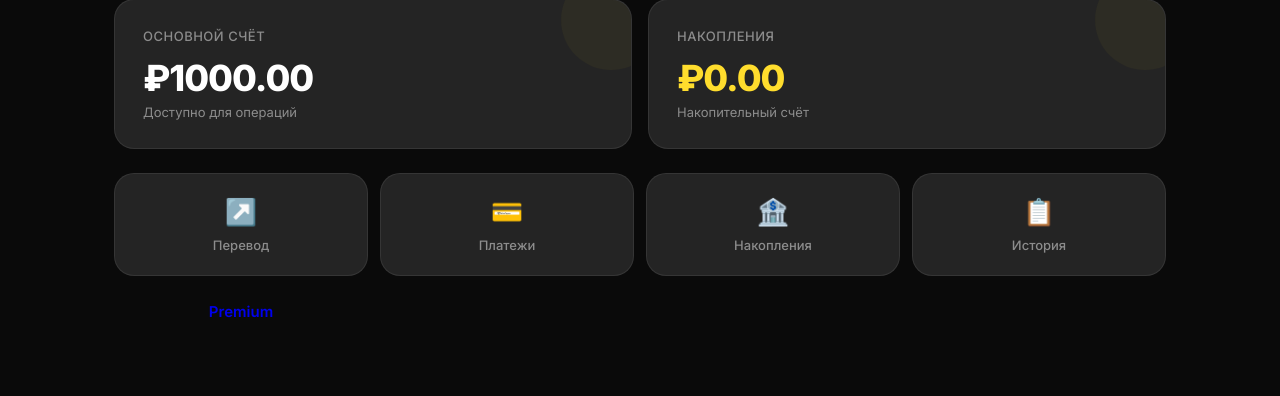
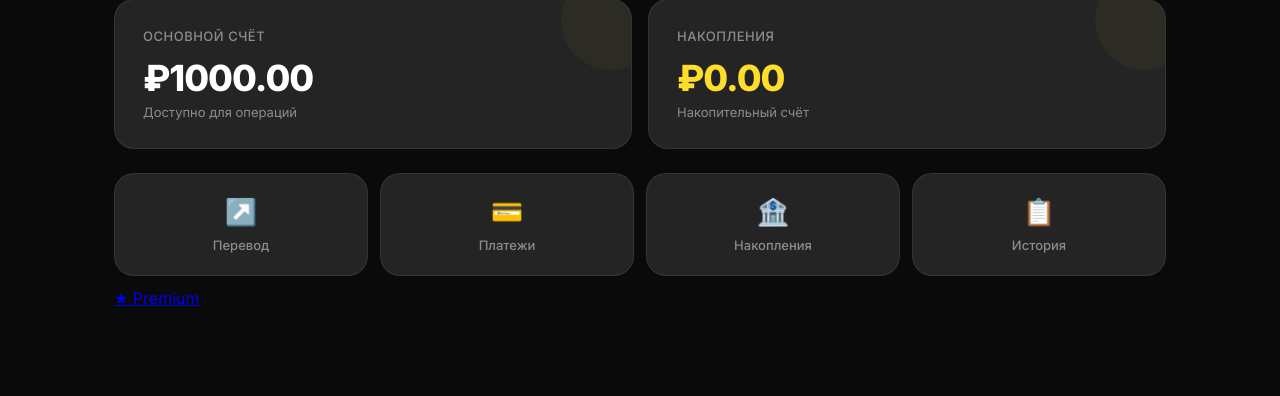
Before and after one commit to dimayzerk-ctrl/edubank6.1, a Flask app: page /dashboard in a window 1280 px wide. Shown: the part 182-578 px from the top of the page. Run offline with Flask 3, Linux system fonts and the light colour scheme; the visitor is signed in with stand-in values (Sample User, id 1); data comes from the database, SQL or seed files in the repository.

Commit message:
Update dashboard.html

```diff
--- a/templates/dashboard.html
+++ b/templates/dashboard.html
@@ -36,8 +36,8 @@
         <div class="action-btn-icon">📋</div>
         <div class="action-btn-label">История</div>
     </a>
-    <a href="/subscription" class="btn accent">
-    Premium
+    <a href="/subscription" class="premium-dashboard-btn">
+    ★ Premium
 </a>
 </div>
 
```
